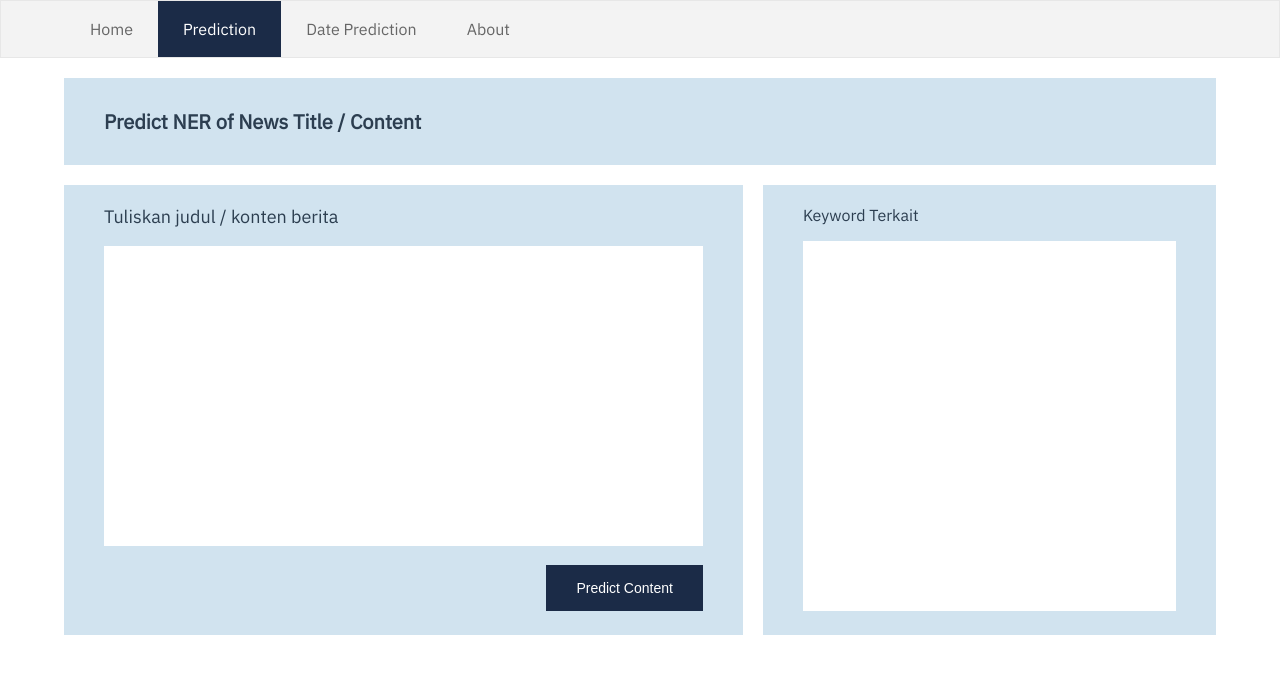
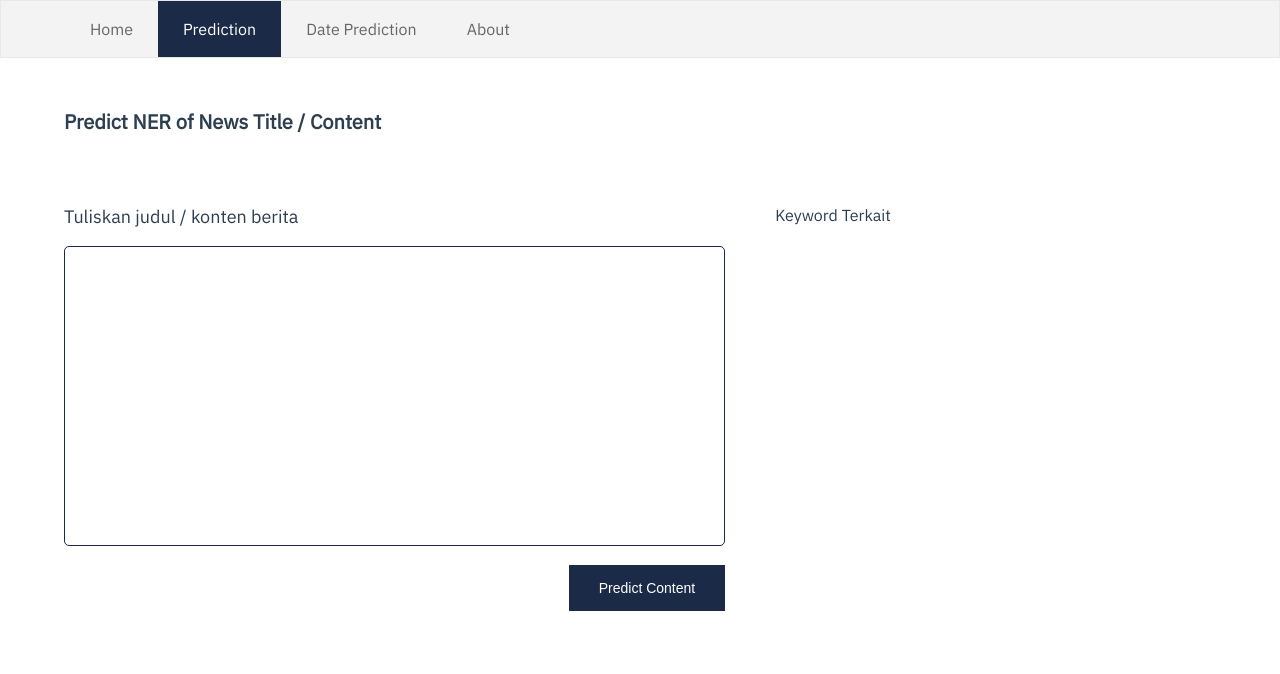
Before and after one commit to gugunm/flask-vue-ner-indo, a Vue app in the folder frontend/: page /prediction in a window 1280 px wide. Shown: the top 674 px of the page. Built offline with nearby package versions, Linux system fonts and the light colour scheme.

Commit message:
date predict done | design predict

```diff
--- a/frontend/src/components/DatePrediction.vue
+++ b/frontend/src/components/DatePrediction.vue
@@ -143,15 +143,10 @@ export default {
       color: '#1290E4',
       date: new Date().toISOString().split('T')[0],
       newsByDate: null,
-      limit: 100
+      limit: 10
     }
   },
   methods: {
-    // limitControl () {
-    //   if (this.inputan === '' || this.inputan === 0) {
-    //     this.limit = 10
-    //   }
-    // },
     showClikedNer (idx) {
       this.idx_result = idx
     },
--- a/frontend/src/components/Prediction.vue
+++ b/frontend/src/components/Prediction.vue
@@ -106,9 +106,9 @@ export default {
 
 .judul {
   margin-top: 0px;
-  padding: 30px 40px;
+  padding: 30px 0px;
   text-align: left;
-  background-color: #D1E3EF;
+  /* background-color: #D1E3EF; */
   font-size: 20px;
   font-weight: bold;
 }
@@ -121,14 +121,14 @@ export default {
 .sisi-kiri,
 .sisi-kanan {
   box-sizing: border-box;
-  background-color: #D1E3EF;
-  padding: 20px 40px;
+  /* background-color: #D1E3EF; */
+  padding: 20px 0px;
   height: 450px;
 }
 
 .sisi-kiri {
   width: 60%;
-  margin-right: 10px;
+  margin-right: 40px;
 }
 
 .sisi-kanan {
@@ -156,6 +156,8 @@ export default {
   border: none;
   resize: none;
   outline: none;
+  border: 1px solid #1B2B47;
+  border-radius: 5px;
 }
 
 .btn-pediction {
```
